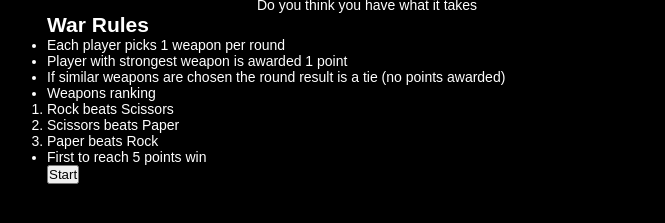
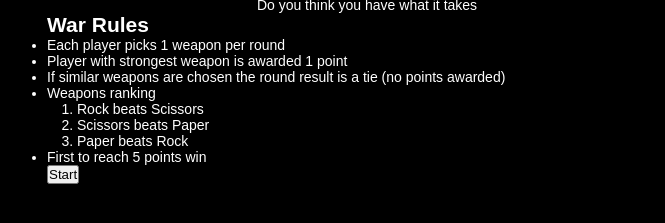
Before and after one commit to MohamedEl-Khouly/rock-paper-scissors, a plain HTML site: page index.html in a window 1280 px wide. Shown: the part 65-288 px from the top of the page, without its empty margins (273-938 px from the left). Drawn offline with Linux system fonts and the light colour scheme.

```diff
--- a/css/styles.css
+++ b/css/styles.css
@@ -18,9 +18,14 @@
 	padding-top: 30px;
 }
 
+/* Main Section Rules*/
 .main {
-	margin: 0 auto;
+	margin: auto auto;
 	width: 50%;
+}
+
+.sub-list {
+	margin-left: 30px;
 }
 
 /*
--- a/index.html
+++ b/index.html
@@ -21,7 +21,7 @@
 				<li>If similar weapons are chosen the round result is a tie (no points awarded)</li>
 				<li>
 					Weapons ranking
-					<ol>
+					<ol class="sub-list">
 						<li>Rock beats Scissors</li>
 						<li>Scissors beats Paper</li>
 						<li>Paper beats Rock</li>
```
